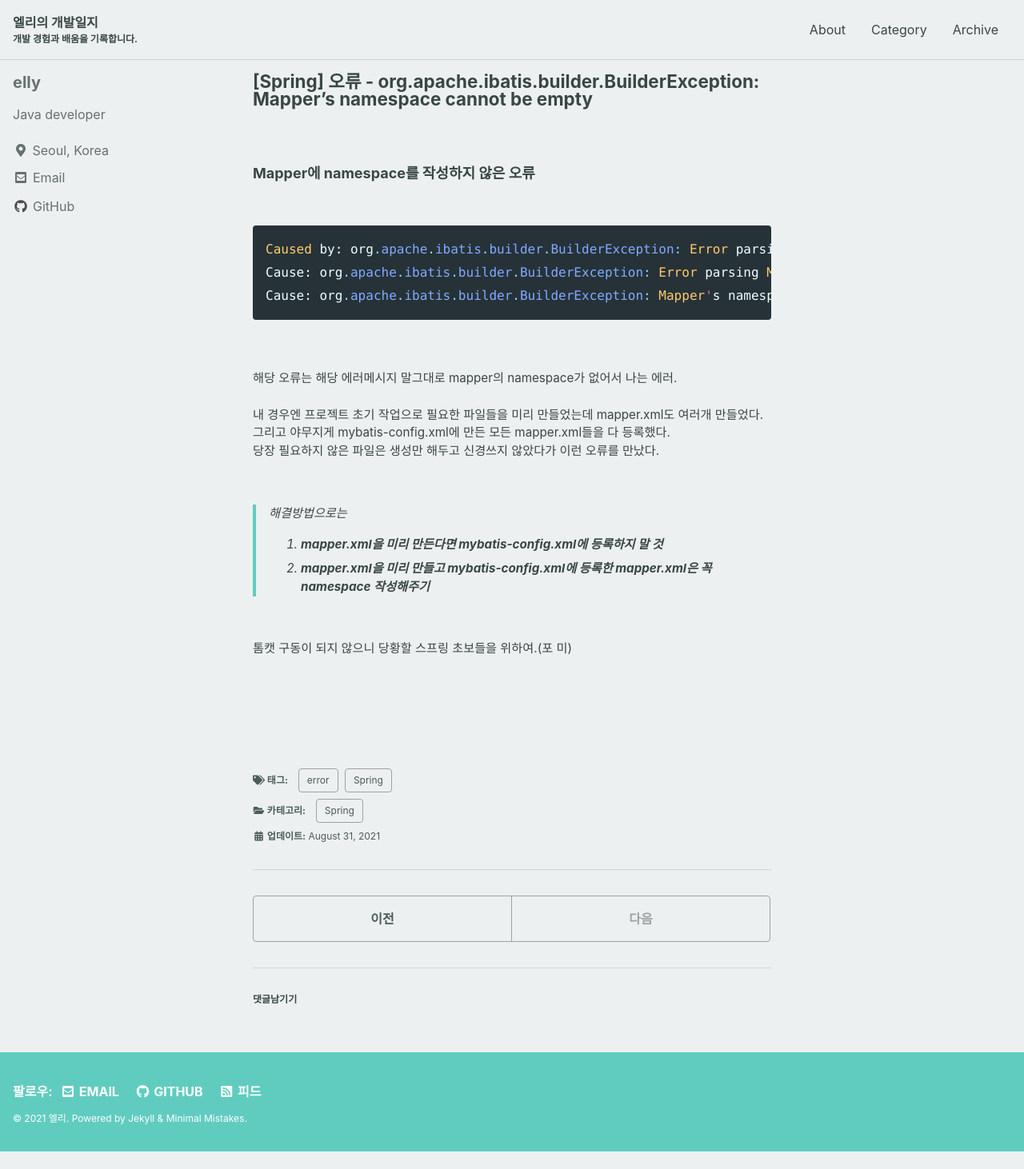
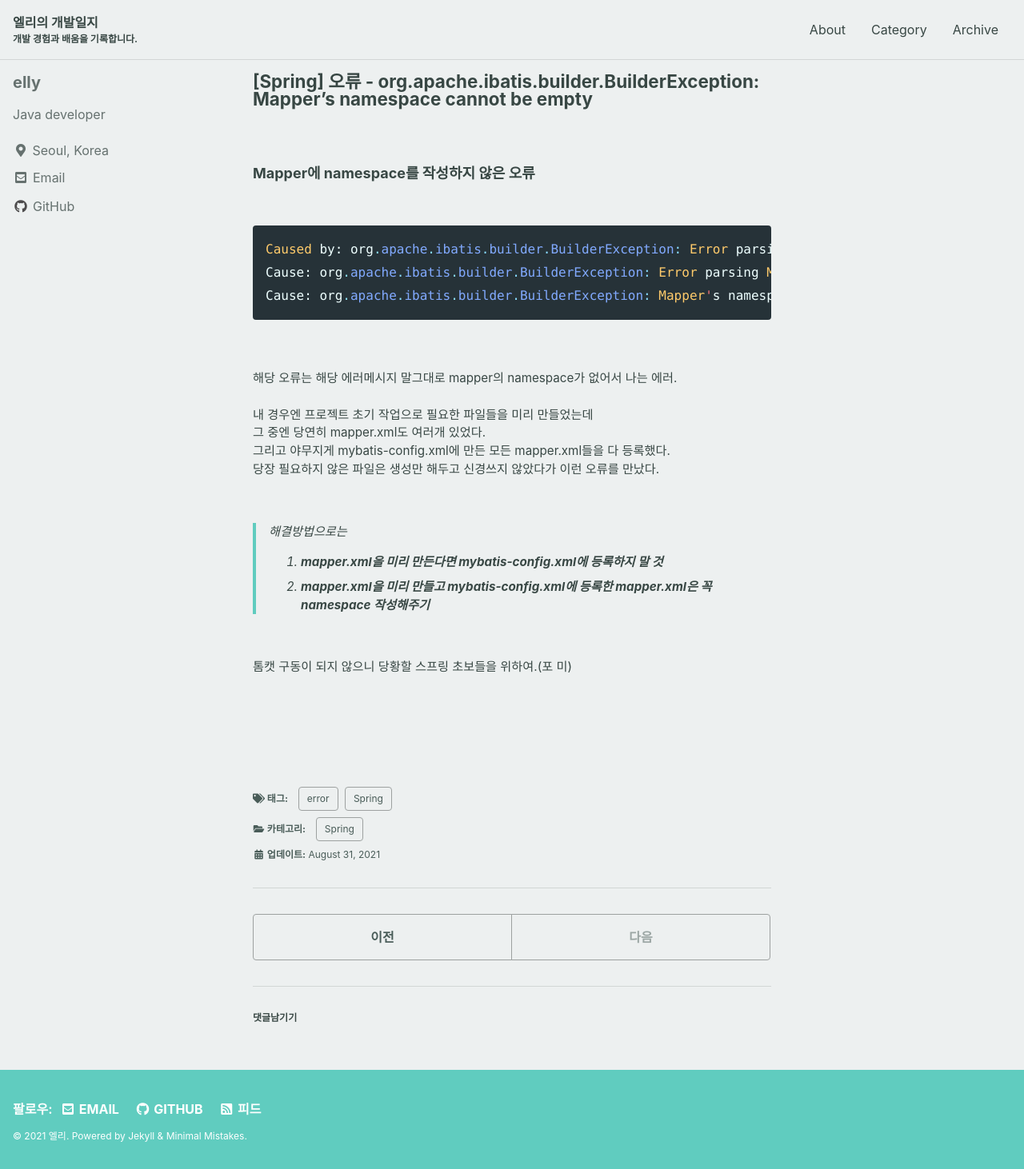
Before and after one commit to ellylee617/ellylee617.github.io, a Jekyll site: the page built from _posts/2021-08-31-spring-error3.md, in a window 1280 px wide. Shown: the whole page at 80% size. Built offline with Jekyll 4.4.1, drawn with Linux system fonts in a browser that asks for light colours; cached includes are drawn as plain includes; comment, search, counter and statistics services are not loaded; before the commit the page ends 1440 px from its top, so only the background shows below that.

Commit message:
Update 2021-08-31-spring-error3.md

```diff
--- a/_posts/2021-08-31-spring-error3.md
+++ b/_posts/2021-08-31-spring-error3.md
@@ -37,7 +37,9 @@ Cause: org.apache.ibatis.builder.BuilderException: Mapper's namespace cannot be
 
 <br>
 
-내 경우엔 프로젝트 초기 작업으로 필요한 파일들을 미리 만들었는데 mapper.xml도 여러개 만들었다.
+내 경우엔 프로젝트 초기 작업으로 필요한 파일들을 미리 만들었는데
+
+그 중엔 당연히 mapper.xml도 여러개 있었다.
 
 그리고 야무지게 mybatis-config.xml에 만든 모든 mapper.xml들을 다 등록했다.
 
```
